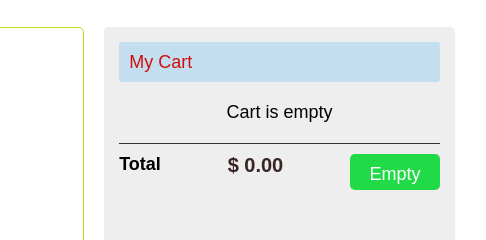
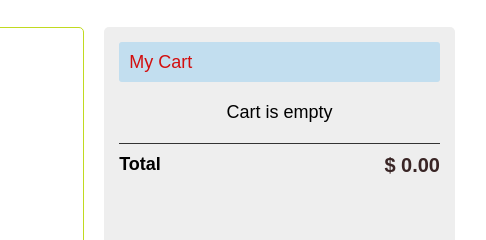
Before and after one commit to saikumar74/addtocart, a plain HTML site: page index.html in a window 1280 px wide. Shown: the part 113-353 px from the top of the page, 633-1119 px from the left. Drawn offline with Linux system fonts and the light colour scheme.

Commit message:
Update index.html

```diff
--- a/index.html
+++ b/index.html
@@ -17,7 +17,7 @@
                 <div class="foot">
                     <h3>Total</h3>
                     <h2 id="total">$ 0.00</h2>
-                    <button  id="btn" value="" onclick="">Empty</button>
+
                 </div>
             </div>
         </div>
```
